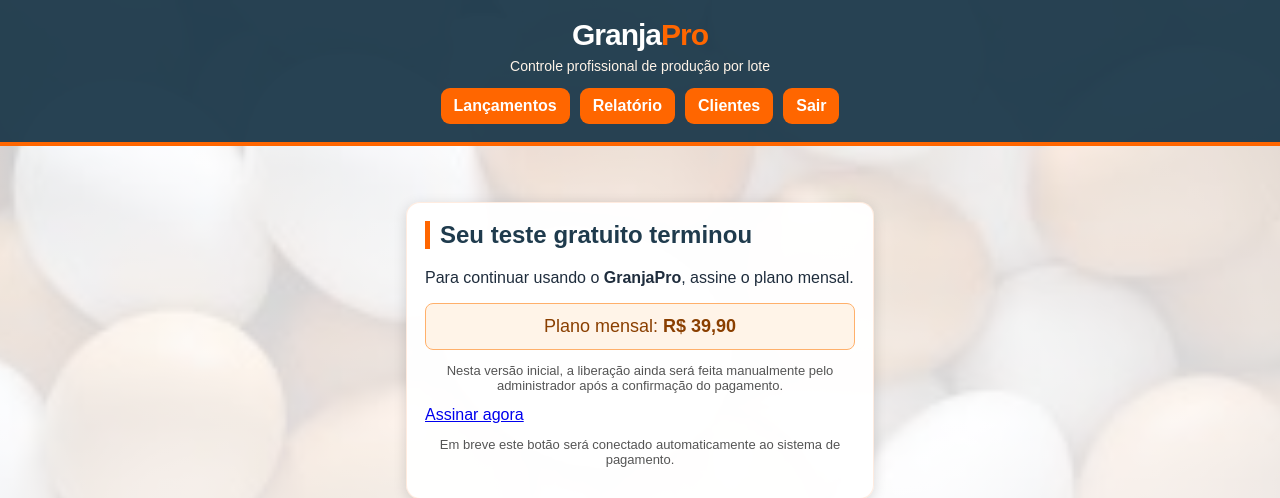
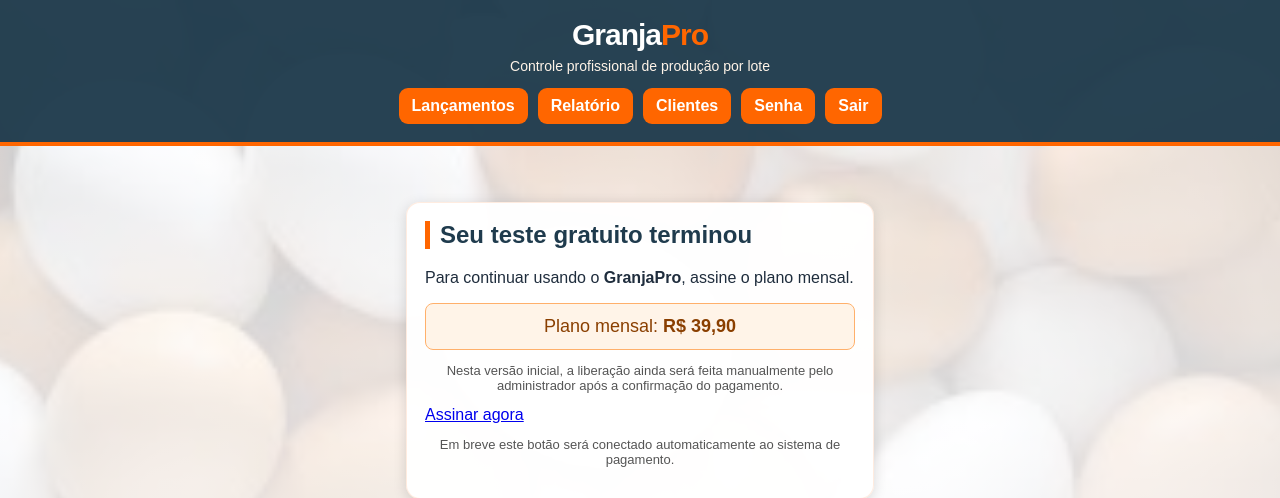
Before and after one commit to RaoMao0712/Controle-Granjas, a Flask app: page /assinatura in a window 1280 px wide. Shown: the top 498 px of the page. Run offline with Flask 3, Linux system fonts and the light colour scheme; a user stored in the database is signed in; parts of the project's set-up code (start-up, migrations or seed data) failed here and were passed over; some libraries are stand-ins or nearby versions.

Commit message:
Update base.html

```diff
--- a/templates/base.html
+++ b/templates/base.html
@@ -23,6 +23,7 @@
                     <a href="{{ url_for('admin_clientes') }}">Clientes</a>
                 {% endif %}
 
+                <a href="{{ url_for('trocar_senha') }}">Senha</a>
                 <a href="{{ url_for('sair') }}">Sair</a>
             </nav>
             {% endif %}
```
